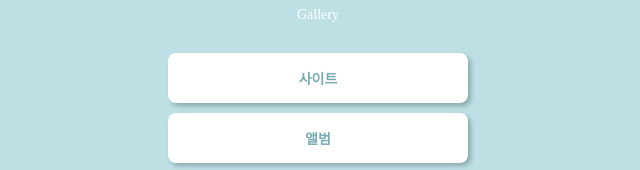
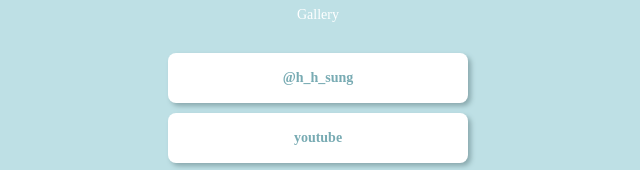
Before and after one commit to sunghwaha0/mypage, a plain HTML site: page index.html in a window 1280 px wide. Shown: the part 190-360 px from the top of the page, 322-962 px from the left. Drawn offline with Linux system fonts and the light colour scheme; a web font is replaced by a local one.

Commit message:
Update index.html

```diff
--- a/index.html
+++ b/index.html
@@ -84,8 +84,8 @@
         <div class="profile"></div>
         <h1 class="main">HEANA</h1>
         <P class="sub">Gallery</P>
-        <a target="_blank" href="https://spartacodingclub.kr/">사이트</a>
-        <a target="_blank" href="https://hanghae99.spartacodingclub.kr/">앨범</a>
+        <a target="_blank" href="https://www.instagram.com/h_h_sung/">@h_h_sung</a>
+        <a target="_blank" href="hhttps://www.youtube.com/watch?v=CvHK-fDiqlM">youtube</a>
         <a target="_blank" href="https://www.shutterstock.com/g/white+flowers">shutter stock</a>
 
     </div>
```
